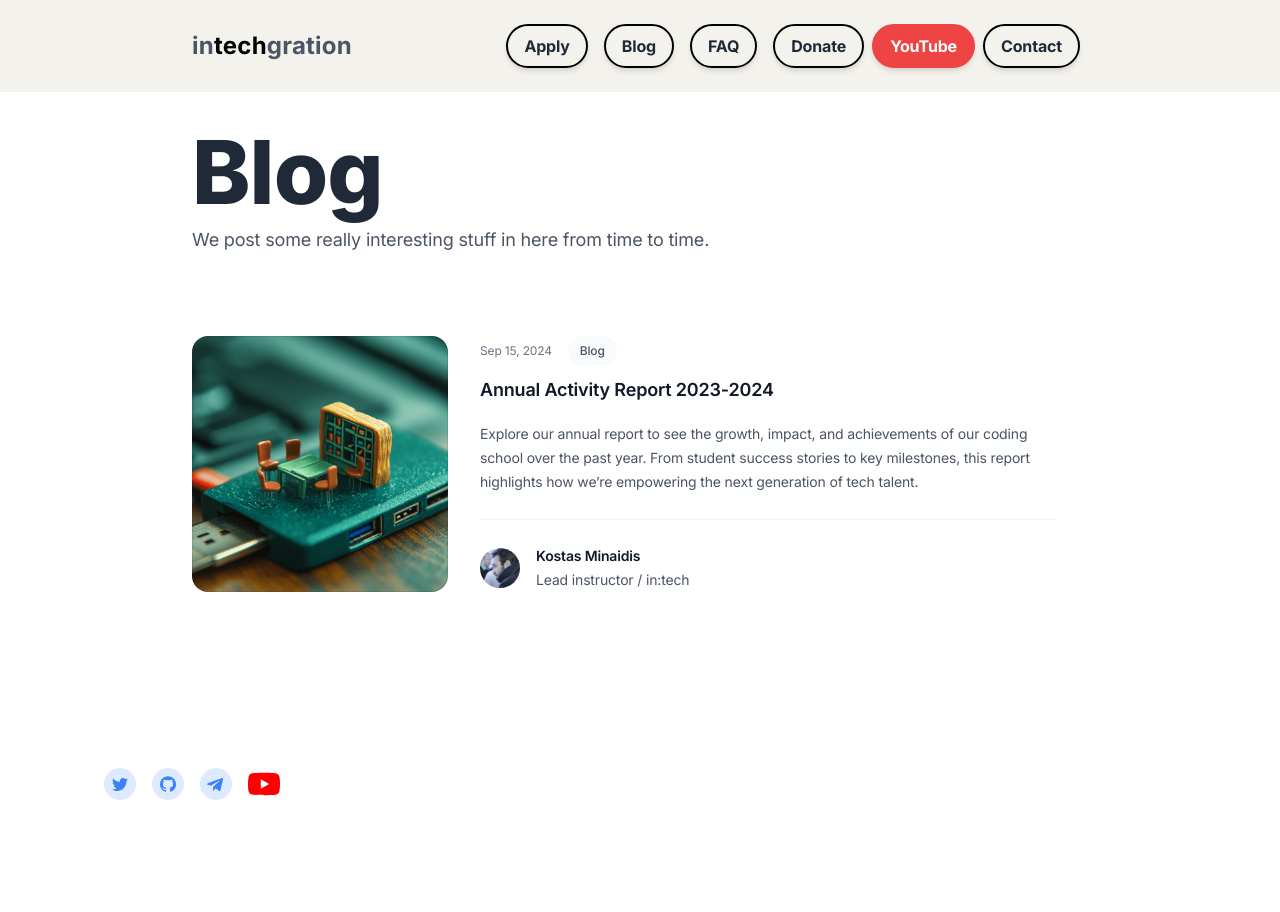
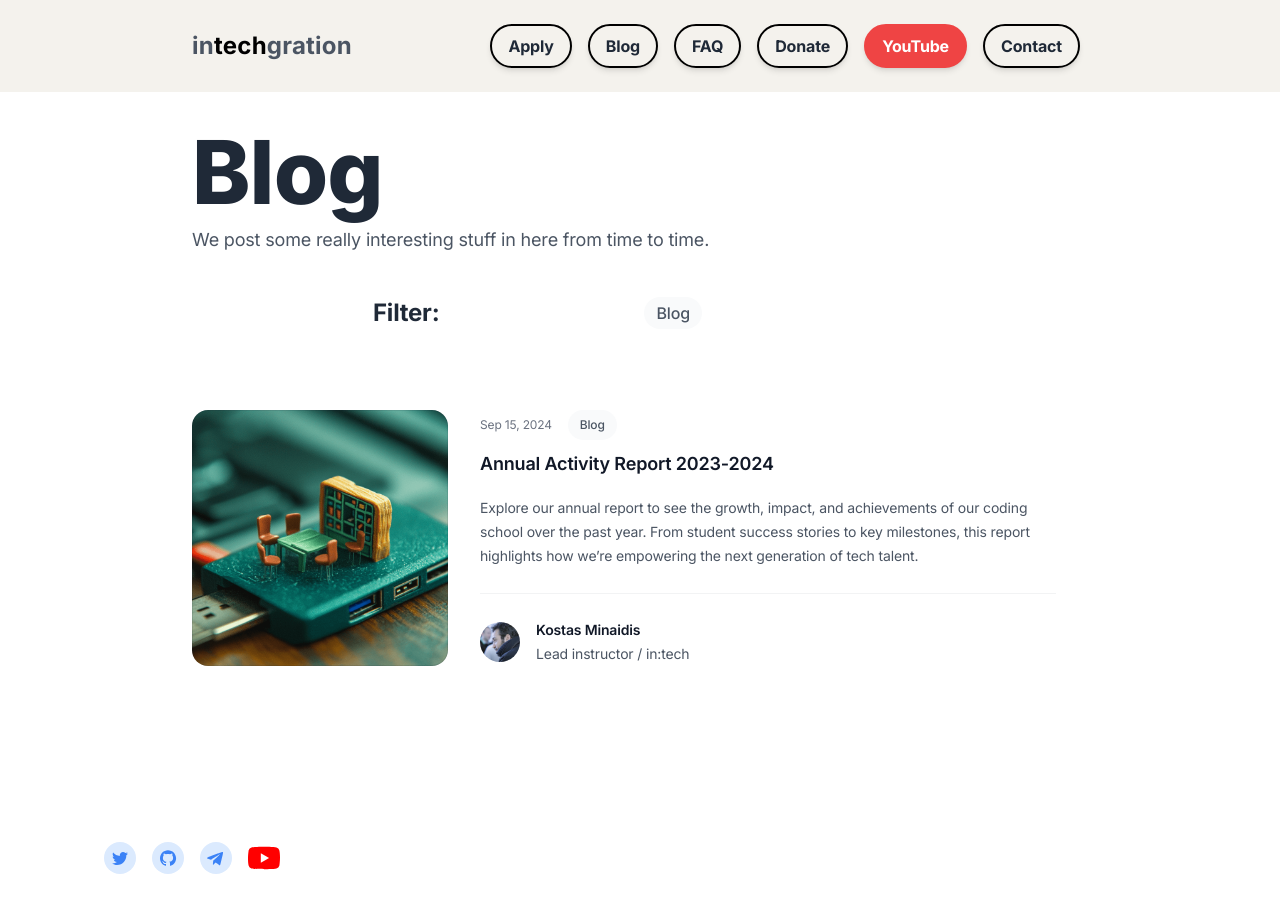
Before and after one commit to in-tech-gration/website, a Next.js app: page /blog in a window 1280 px wide. Shown: the top 912 px of the page. Before the commit the page ends 872 px from the top, so only its background shows below. Built offline with nearby package versions, Linux system fonts and the light colour scheme.

Commit message:
[ BLOG ] Simple filtering by category implemented.

```diff
--- a/app/(default)/blog/page.tsx
+++ b/app/(default)/blog/page.tsx
@@ -1,5 +1,6 @@
+import { blogPosts } from "@/util/blog-utils";
 import BlogPostItem from "@/components/blog-post-item";
-import { blogPosts } from "@/util/blog-utils";
+import BlogCategoryFilter from "@/components/blog-category-filter";
 
 export const metadata = {
   title: "Blog | intechgration - coding bootcamp",
@@ -25,7 +26,19 @@ export const metadata = {
   },
 };
 
-function Blog() {
+async function Blog({
+  searchParams,
+}: {
+  searchParams: Promise<{ [key: string]: string | string[] | undefined }>;
+}) {
+  const category = (await searchParams).category;
+
+  let filteredBlogPosts = !category
+    ? blogPosts
+    : blogPosts.filter(
+        (post) => post && post.meta?.categories.includes(category)
+      );
+
   return (
     <div className="bg-white py-24 sm:py-32">
       <div className="mx-auto max-w-7xl px-6 lg:px-8">
@@ -35,8 +48,9 @@ function Blog() {
             We post some really interesting stuff in here from time to time.
           </p>
 
+          <BlogCategoryFilter selectedCategory={category} />
           <div className="mt-16 space-y-20 lg:mt-20 lg:space-y-20">
-            {blogPosts.map((post) => {
+            {filteredBlogPosts.map((post) => {
               return (
                 <BlogPostItem key={post.meta ? post.meta.id : ""} post={post} />
               );
--- /dev/null
+++ b/components/blog-category-filter.tsx
@@ -0,0 +1,40 @@
+import { getBlogCategories } from "@/util/blog-utils";
+import React from "react";
+
+const BlogCategoryFilter = (props: {
+  selectedCategory?: string | string[];
+}) => {
+  const selectedCategory = props.selectedCategory;
+  const blogCategories: string[] = getBlogCategories();
+
+  return (
+    <div className="flex justify-evenly mt-10 items-center gap-4">
+      <div className="text-2xl font-bold">Filter: </div>
+      <div>
+        {blogCategories.map((cat) => (
+          <a
+            key={cat}
+            href={`?category=${cat}`}
+            className={`mx-2 relative z-10 rounded-full bg-gray-50 px-3 py-1.5 font-medium text-gray-600 hover:bg-gray-300 ${
+              selectedCategory === cat && "bg-amber-400"
+            }`}
+          >
+            {cat}
+          </a>
+        ))}
+      </div>
+      <div>
+        <a
+          href={`/blog`}
+          className={`${
+            !selectedCategory && "hidden"
+          } mx-2 relative z-10 rounded-full border border-gray-600 px-3 py-1.5 font-medium text-gray-600 hover:bg-gray-100`}
+        >
+          Clear
+        </a>
+      </div>
+    </div>
+  );
+};
+
+export default BlogCategoryFilter;
```
